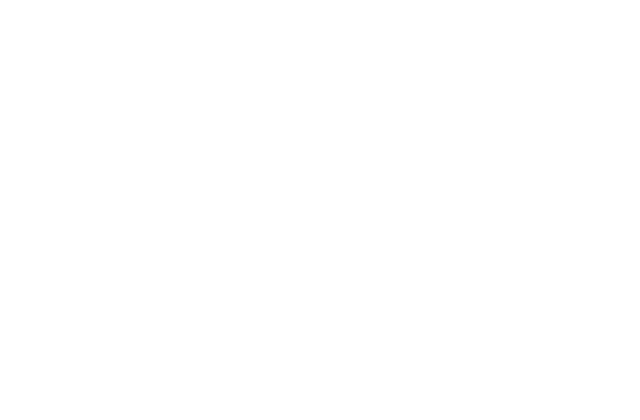
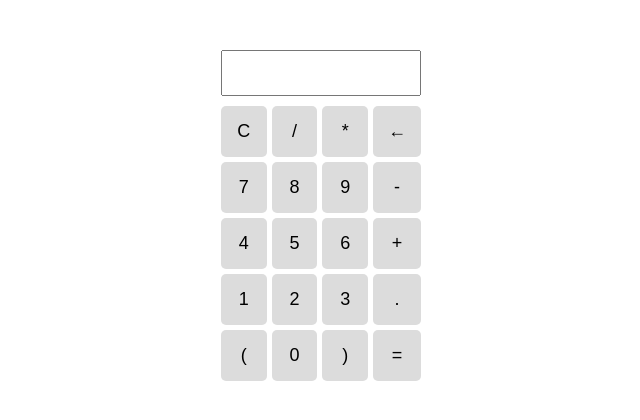
Before and after one commit to acciojob/calculator-rrtiwari, a website: page main.html in a window 1280 px wide. Shown: the whole page, without its empty margins (319-959 px from the left). Drawn offline with Linux system fonts and the light colour scheme.

Commit message:
created a submission

```diff
--- a/main.html
+++ b/main.html
@@ -1,16 +1,43 @@
 <!DOCTYPE html>
+<html>
+<head>
+<link rel="stylesheet" href="styles.css">
+</head>
+<body>
 
-<html>
+<div id="main">
+  <input type="text" id="input" readonly>
 
-<head>
-	<link rel="stylesheet" href="styles.css">
-</head>
+  <div class="Container">
 
-<body>
-	<!-- the entire body must be written by student -->
-    <script type="text/javascript" src="./script.js">
-</script>
+    <button class="btn" id="clr">C</button>
+    <button class="btn" id="divide">/</button>
+    <button class="btn" id="multiply">*</button>
+    <button class="btn" id="back">←</button>
 
+    <button class="btn" id="block7">7</button>
+    <button class="btn" id="block8">8</button>
+    <button class="btn" id="block9">9</button>
+    <button class="btn" id="minus">-</button>
+
+    <button class="btn" id="block4">4</button>
+    <button class="btn" id="block5">5</button>
+    <button class="btn" id="block6">6</button>
+    <button class="btn" id="plus">+</button>
+
+    <button class="btn" id="block1">1</button>
+    <button class="btn" id="block2">2</button>
+    <button class="btn" id="block3">3</button>
+    <button class="btn" id="dot">.</button>
+
+    <button class="btn" id="open">(</button>
+    <button class="btn" id="block0">0</button>
+    <button class="btn" id="close">)</button>
+    <button class="btn" id="ans">=</button>
+
+  </div>
+</div>
+
+<script src="script.js"></script>
 </body>
-
 </html>
--- a/script.js
+++ b/script.js
@@ -1 +1,51 @@
-//your code here
+let input = document.getElementById("input");
+
+for (let i = 0; i <= 9; i++) {
+  document.getElementById("block" + i).addEventListener("click", () => {
+    input.value += i;
+  });
+}
+
+document.getElementById("plus").onclick = () => {
+  input.value += "+";
+};
+
+document.getElementById("minus").onclick = () => {
+  input.value += "-";
+};
+
+document.getElementById("multiply").onclick = () => {
+  input.value += "*";
+};
+
+document.getElementById("divide").onclick = () => {
+  input.value += "/";
+};
+
+document.getElementById("dot").onclick = () => {
+  input.value += ".";
+};
+
+document.getElementById("open").onclick = () => {
+  input.value += "(";
+};
+
+document.getElementById("close").onclick = () => {
+  input.value += ")";
+};
+
+document.getElementById("clr").onclick = () => {
+  input.value = "";
+};
+
+document.getElementById("back").onclick = () => {
+  input.value = input.value.slice(0, -1);
+};
+
+document.getElementById("ans").onclick = () => {
+  try {
+    input.value = eval(input.value);
+  } catch {
+    input.value = "Error";
+  }
+};
--- a/styles.css
+++ b/styles.css
@@ -1,2 +1,34 @@
+#main {
+  display: flex;
+  flex-direction: column;
+  width: 200px;
+  margin: auto;
+  margin-top: 50px;
+}
 
-/* Your CSS Code here. */
+#input {
+  height: 40px;
+  font-size: 20px;
+  text-align: right;
+  margin-bottom: 10px;
+  padding-right: 5px;
+}
+
+.Container {
+  display: grid;
+  grid-template-columns: repeat(4, 1fr);
+  gap: 5px;
+}
+
+.btn {
+  padding: 15px;
+  cursor: pointer;
+  font-size: 18px;
+  border: none;
+  background: #dcdcdc;
+  border-radius: 5px;
+}
+
+.btn:hover {
+  background: #bcbcbc;
+}
```
